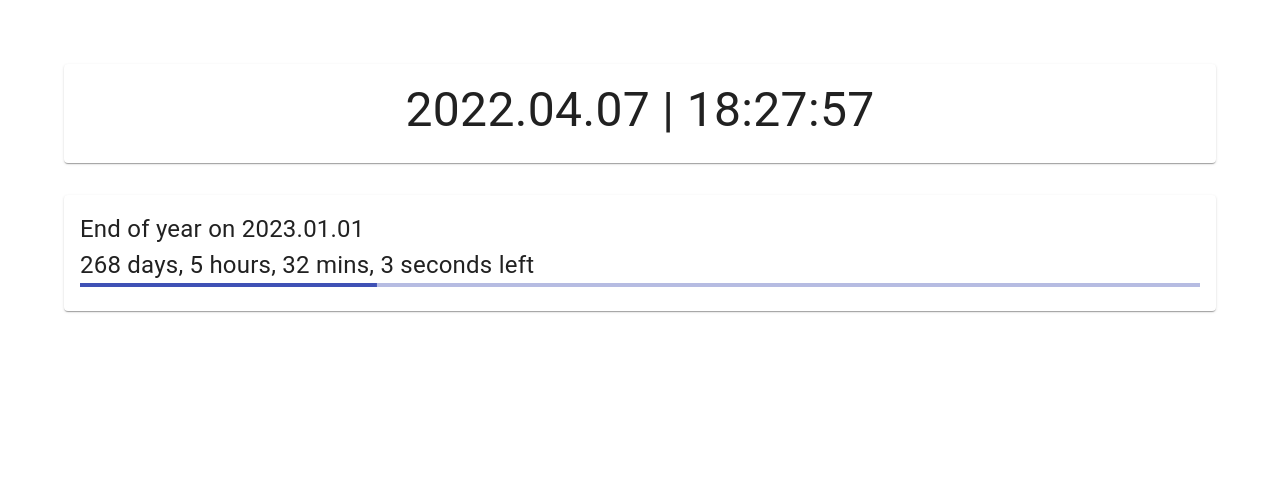
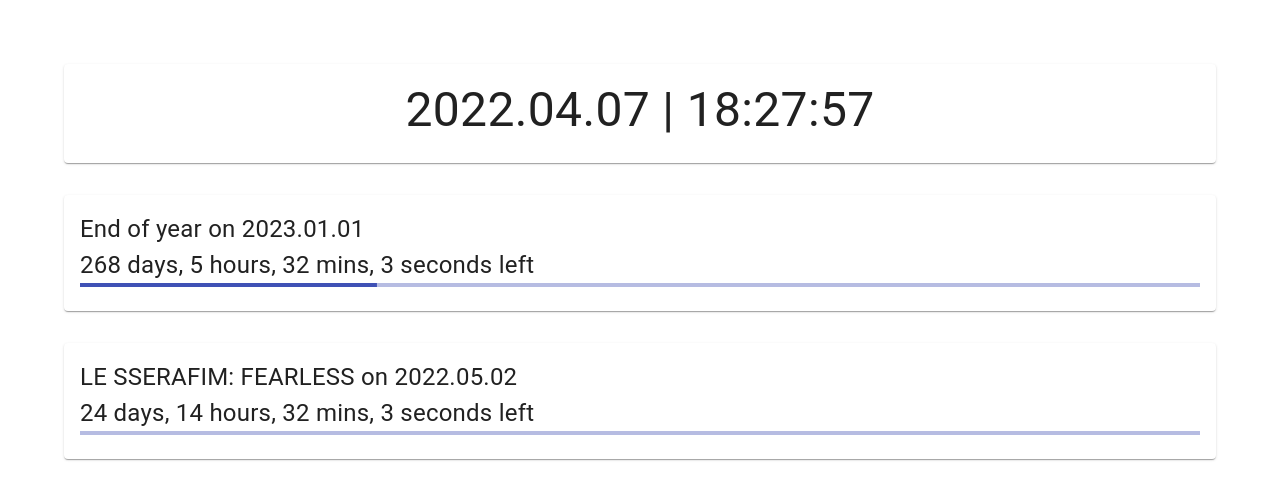
Before and after one commit to adcbotwastaken/countdown, a React (Create React App) app: page / in a window 1280 px wide. Shown: the top 500 px of the page. Built offline with nearby package versions, Linux system fonts and the light colour scheme.

Commit message:
updated dates

```diff
--- a/src/data/countdownDates.js
+++ b/src/data/countdownDates.js
@@ -10,6 +10,12 @@ const countdownDates = [
     },
 
 
+    // not sure on this one to be honest, timetable was a story, and this was the date pulled form insta.
+    {
+        "name": "LE SSERAFIM: FEARLESS",
+        "startDate": "2022-04-14T15:00:51.000Z",
+        "endDate": "2022-05-02T18:00:00.000+09:00"
+    },
 
 
     // {
@@ -19,11 +25,7 @@ const countdownDates = [
     // },
 
 
-    // {
-    //     "name": "Dreamcatcher: Apocalypse : Save us",
-    //     "startDate": "2022-03-23T15:00:03.000Z",
-    //     "endDate": "2022-04-12T18:00:00.000+09:00"
-    // },
+
 
 
     // {
```
